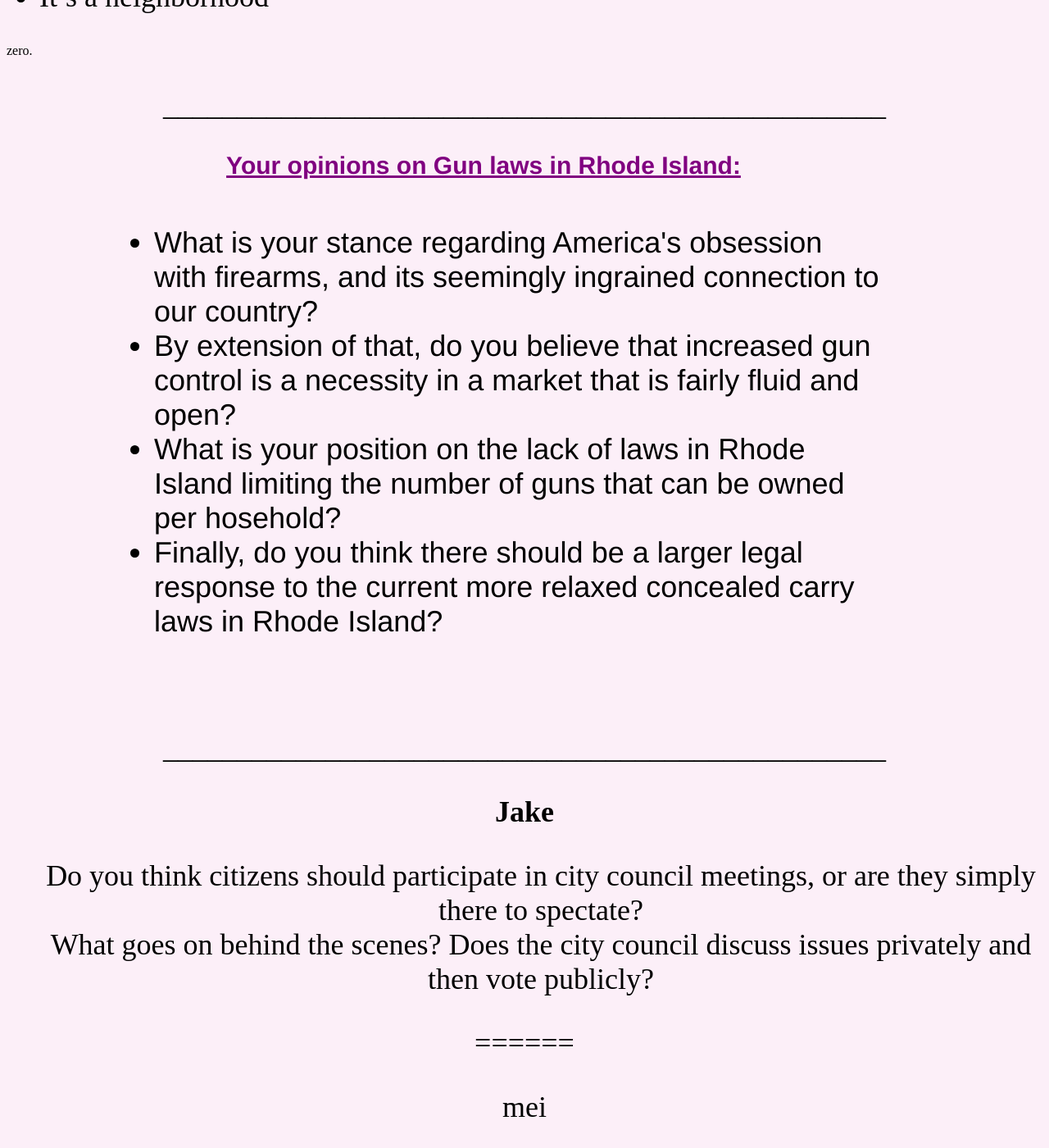
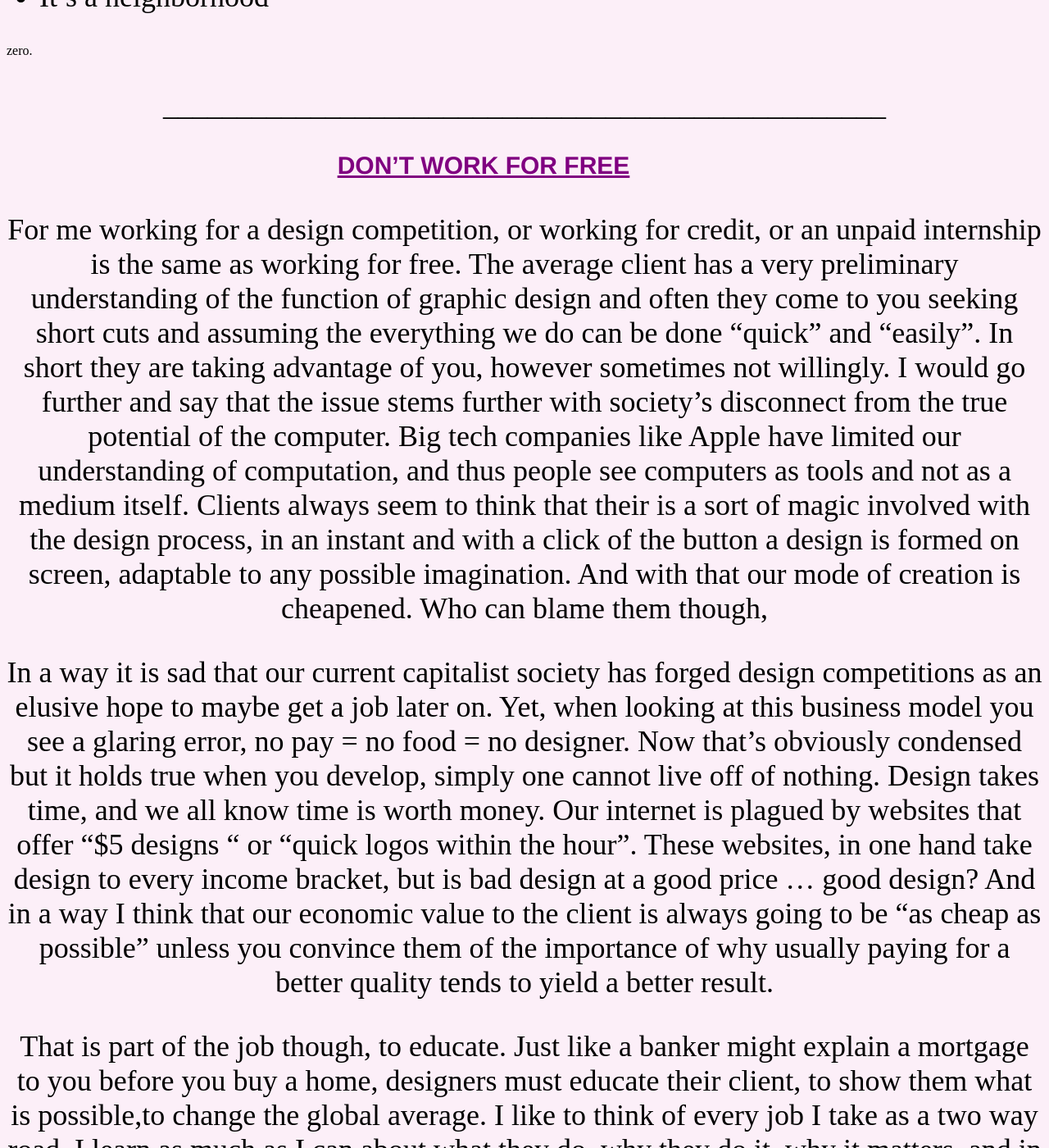
Before and after one commit to risd-gd/wd, a Jekyll site: the page built from _posts/2017-10-09-shared.md, in a window 1280 px wide and 1400 px high, scrolled down 349 px. Shown: the whole window at 82% size. Built offline with Jekyll 4.4.1, drawn with Linux system fonts in a browser that asks for light colours; some of the changed text lies outside the part shown.

Commit message:
dnt work for free man

```diff
--- a/_includes/miro.html
+++ b/_includes/miro.html
@@ -4,7 +4,7 @@
 <div>
 
 <div id="title">
- <h2><u>Your opinions on Gun laws in Rhode Island:</u></h2>
+ <h2><u>DON’T WORK FOR FREE</u></h2>
 </div>
 
 <style>
@@ -54,18 +54,27 @@
 
 
 
-<div id="question">
-<ul>
+<p>
+For me working for a design competition, or working for credit, or an unpaid internship  is the same as working for free. The average client has a very preliminary understanding of the function of graphic design and often they come to you seeking short cuts and assuming the everything we do can be done “quick” and “easily”. In short they are taking advantage of you, however sometimes not willingly. I would go further and say that the issue stems further with society’s disconnect from the true potential of the computer. Big tech companies like Apple have limited our understanding of computation, and thus people see computers as tools and not as a medium itself. Clients always seem to think that their is a sort of magic involved with the design process, in an instant and with a click of the button a design is formed on screen, adaptable to any possible imagination. And with that our mode of creation is cheapened. Who can blame them though,
+</p>
 
-<li>What is your stance regarding America's obsession with firearms, and its seemingly ingrained connection to our country?</li>
-<li>By extension of that, do you believe that increased gun control is a necessity in a market that is fairly fluid and open?</li>
-<li>What is your position on the lack of laws in Rhode Island limiting the number of guns that can be owned per hosehold? </li>
-<li>Finally, do you think there should be a larger legal response to the current more relaxed concealed carry laws in Rhode Island?</li>
+<p>
+In a way it is sad that our current capitalist society has forged design competitions as an elusive hope to maybe get a job later on. Yet, when looking at this business model you see a glaring error, no pay = no food = no designer. Now that’s obviously condensed but it holds true when you develop, simply one cannot live off of nothing. Design takes time, and we all know time is worth money. Our internet is plagued by websites that offer “$5 designs “ or “quick logos within the hour”. These websites, in one hand take design to every income bracket, but is bad design at a good price … good design? And in a way I think that our economic value to the client is always going to be “as cheap as possible” unless you convince them of the importance of why usually paying for a better quality tends to yield a better result.
+</p>
 
 
-</ul>
-</div>
+<p>
+That is part of the job though, to educate. Just like a banker might explain a mortgage to you before you buy a home, designers must educate their client, to show them what is possible,to change the global average. I like to think of every job I take as a two way road. I learn as much as I can about what they do, why they do it, why it matters, and in return I reciprocate the intricacies of our medium.
+</p>
 
-<div id="bottomline">
-<p> _________________________________________________ </p>
-<div>
+<p>
+Does that mean that every design you make has to be at 50$ an hour? On one hand a designer has got to do what a designer has got to do to survive, but at the end of the day designers still have a duty as creative thinkers to apply their efforts in the name of social good. Now that kind of sounds like a graphic designers version of confession but in a way its true. Sometimes the mom and pop pizza parlor will not be able to afford a new logo identity, and thus because they can not market to a shorter attention spanned youth, they are left at the way side simply because the logo and brand identity didn't captivate them enough. Giving back to community around you through design is one of the best things a graphic designer can do, for free not a chance - at least minimum wage.
+</p>
+
+<p>
+I think the most important thing todo before any job that announces itself as being no pay,  is to truly evaluate how much time it will take you, evaluate the clients and ask yourself do they have the financial means to pay you what you deserve. If yes, then do what you can to show them your worth. But ultimately don't compromise your values, work for places and entities that you would like to represent, take the odd job when you want and on your own terms.
+</p>
+
+<p>
+I would go further and say never work for an hourly rate if you work freelance. It is truly impossible to value your time hour to hour in a creative field. Sometimes the best idea of a logo takes a few minutes and others weeks if not months. Can either or be considered “worth more” than the other? I don’t think so. You have to be able to foresee just how far your designs will live in the world, in other words how many google searches are landing on your designs, how many bags are being made… Sell yourself project based and don't be afraid to raise your voice.
+</p>
```
